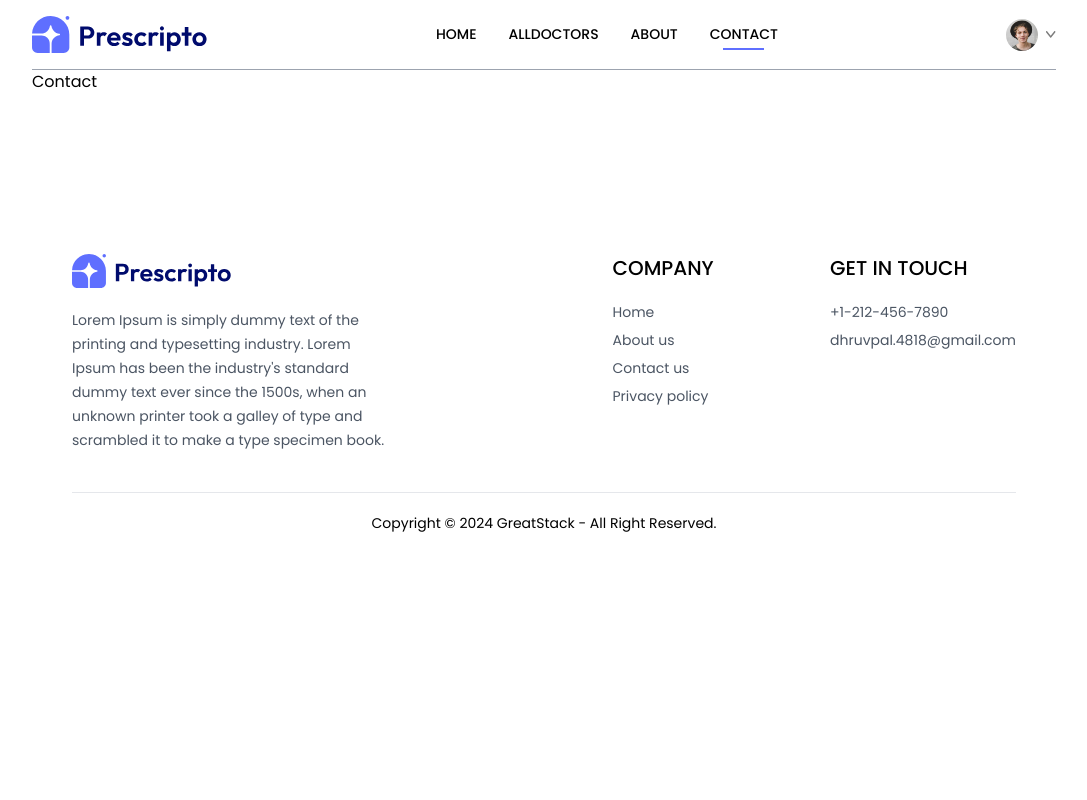
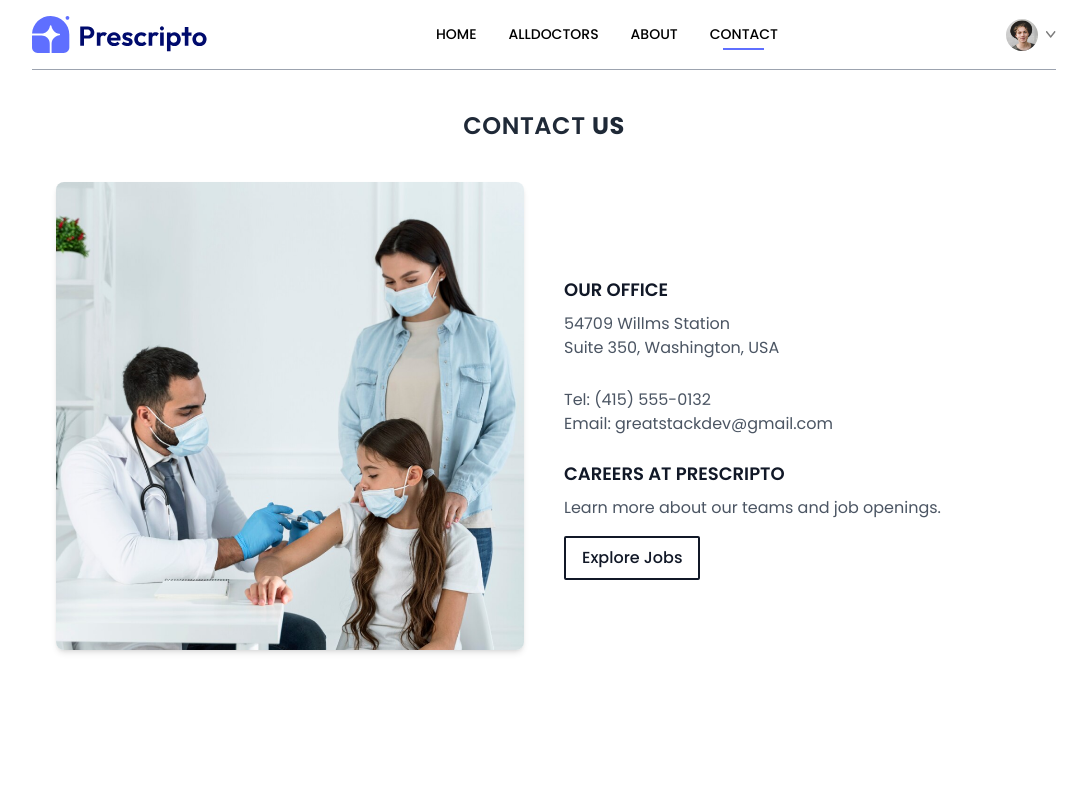
Before and after one commit to dhruv1086k/MERNdoctor, a React (Vite) app in the folder frontend/: page /contact in a window 1280 px wide. Shown: the top 800 px of the page, without its empty margins (96-1183 px from the left). Built offline with nearby package versions, Linux system fonts and the light colour scheme.

Commit message:
add contact page

```diff
--- a/frontend/src/pages/Contact.jsx
+++ b/frontend/src/pages/Contact.jsx
@@ -1,7 +1,52 @@
 import React from "react";
+import { assets } from "../assets/assets";
 
 const Contact = () => {
-  return <div>Contact</div>;
+  return (
+    <div className="flex flex-col justify-center items-center px-6 bg-white">
+      <h2 className="text-center md:text-left text-2xl py-10 font-semibold tracking-wide text-gray-800">
+        CONTACT <span className="font-bold">US</span>
+      </h2>
+      <div className="max-w-5xl w-full flex flex-col md:flex-row items-center gap-10">
+        {/* Image Section */}
+        <div className="w-full md:w-1/2">
+          <img
+            src={assets.contact_image}
+            alt="Doctor with patient"
+            className="w-full rounded-lg shadow-md"
+          />
+        </div>
+
+        {/* Content Section */}
+        <div className="w-full md:w-1/2">
+          {/* Office Details */}
+          <div className="mt-6">
+            <h3 className="text-lg font-semibold text-gray-900">OUR OFFICE</h3>
+            <p className="text-gray-600 mt-2">
+              54709 Willms Station <br />
+              Suite 350, Washington, USA
+            </p>
+            <br />
+            <p className="text-gray-600 mt-1">Tel: (415) 555-0132</p>
+            <p className="text-gray-600">Email: greatstackdev@gmail.com</p>
+          </div>
+
+          {/* Careers Section */}
+          <div className="mt-6">
+            <h3 className="text-lg font-semibold text-gray-900">
+              CAREERS AT PRESCRIPTO
+            </h3>
+            <p className="text-gray-600 mt-2">
+              Learn more about our teams and job openings.
+            </p>
+            <button className="mt-4 px-4 py-2 border-2 border-gray-900 text-gray-900 font-medium rounded-sm hover:bg-gray-900 hover:text-white transition">
+              Explore Jobs
+            </button>
+          </div>
+        </div>
+      </div>
+    </div>
+  );
 };
 
 export default Contact;
```
